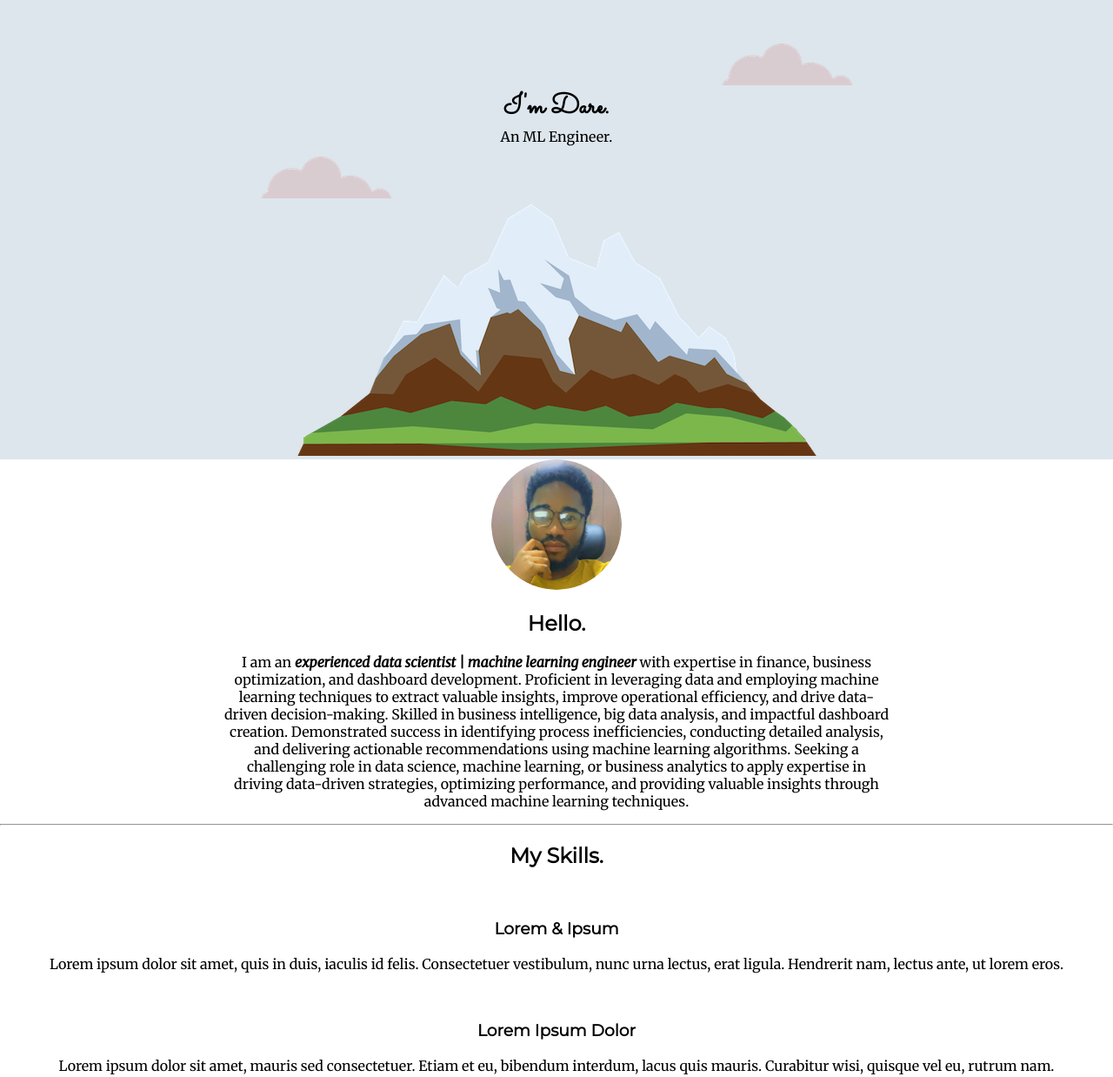
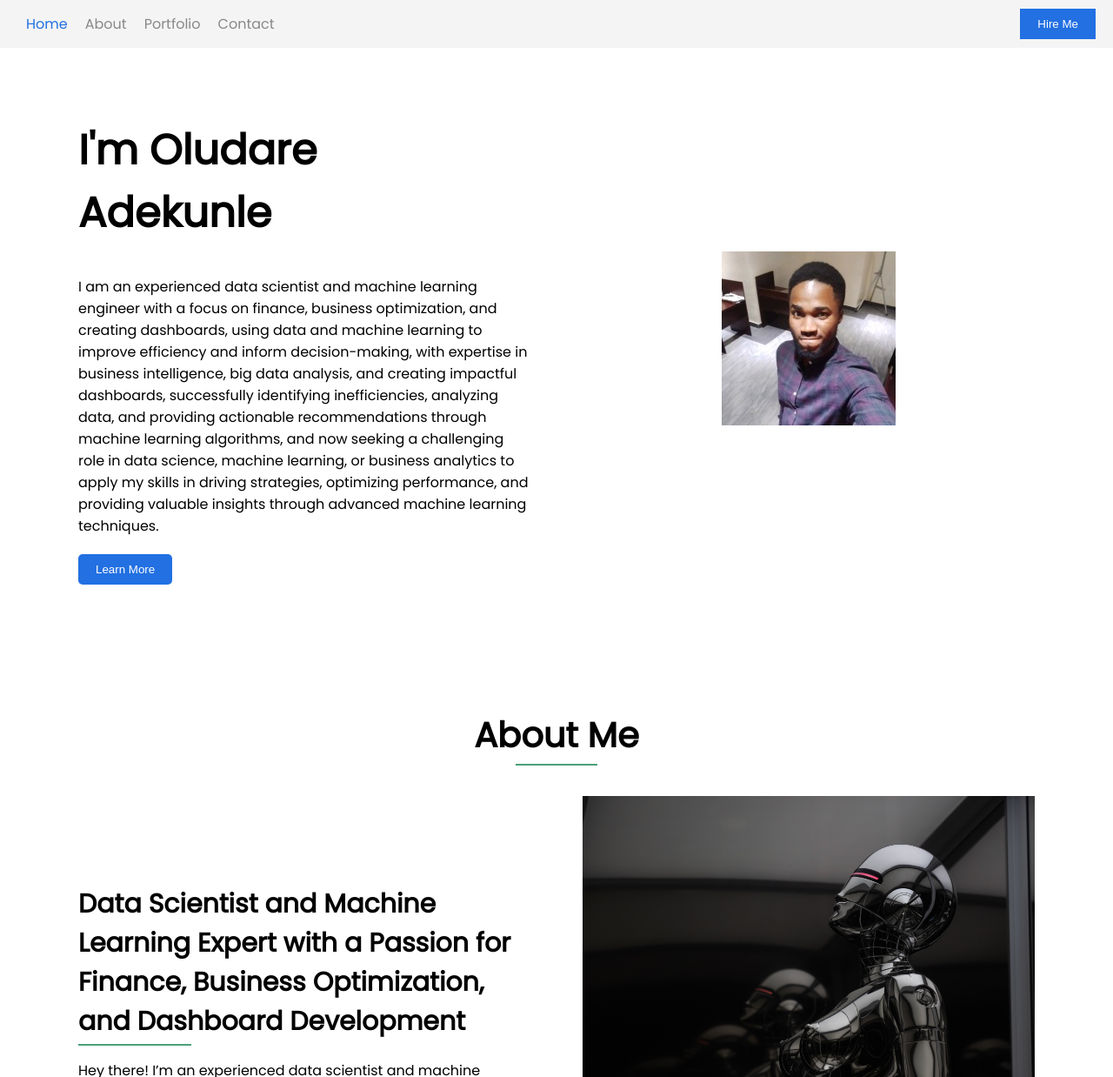
Before and after one commit to DareAdekunle/web_resume, a plain HTML site: page index.html in a window 1280 px wide. Shown: the top 1238 px of the page at 87% size. Drawn offline with Linux system fonts and the light colour scheme.

Commit message:
new portfolio changes
changed the portfolio
created the landing page to the 3rd section

```diff
--- a/css/styles.css
+++ b/css/styles.css
@@ -1,79 +1,184 @@
-a {}
-
+/* Global Styles */
 body {
-  margin-top: 0px;
-  margin-left: 0px;
-  margin-right: 0px;
-  text-align: center;
-  font-family: 'Merriweather', serif;
-
-}
-/*
-div {
-    background-color: #DDE6ED;
-  } */
-
-H1 {
-  margin-block-start: 0px;
-  font-family: 'Sacramento', cursive;
+  /* font-family: sans-serif, Arial; */
+  /* font-family: 'Montserrat', sans-serif; */
+  /* font-family: 'Nunito Sans', sans-serif; */
+  font-family: 'Poppins', sans-serif;
+  margin: 0;
+  padding: 0;
 }
 
-h2 {
-  font-family: 'Montserrat', sans-serif;
+/* Top Menu Styles */
+.top-menu {
+  background-color: #f4f4f4;
+  display: flex;
+  justify-content: space-between;
+  align-items: center;
+  padding: 10px 20px;
 }
 
-h3 {
-  font-family: 'Montserrat', sans-serif;
+.title-menu {
+  display: flex;
+  align-items: center;
 }
 
-.cloud_bottom {
-  position: absolute;
-  bottom: 300px;
-  left: 300px;
+.title-menu a {
+  text-decoration: none;
+  color: #888;
+  padding: 5px 10px;
+  border-radius: 5px;
+  transition: background-color 0.3s;
 }
 
-.cloud_top {
-  position: absolute;
-  right: 300px;
-  top: 50px;
+.title-menu a:hover,
+.title-menu a.current {
+  color: #2270E2;
 }
 
-.squares {
-  height: 100px;
-  width: 100px;
+/* "Hire Me" Button Styles */
+.hire-button {
+  background-color: #2270E2;
+  color: white;
+  border: none;
+  padding: 10px 20px;
+  /* border-radius: 5px; */
+  cursor: pointer;
+  transition: background-color 0.3s;
 }
 
-.profile_header{
-  size: 10%;
-  margin: 0 auto 0 auto;
+.hire-button:hover {
+  background-color: #0058a3;
 }
 
-.top_container {
-  background-color: #DDE6ED;
-  padding-top: 100px;
-  position: relative;
+/* Container Styles */
+/* Container Styles */
+.container {
+  width: 100%;
+  max-width: 1200px;
+  margin: 0 auto;
+  padding: 20px;
+  margin-bottom: 20px;
+  box-sizing: border-box;
 }
 
-/* ---------- id selectors -------------- */
-
-#profile_image {
-  border-radius: 100%;
-  height: 150px;
-  width: 150px;
+.container:not(:last-child) {
+  margin-bottom: 40px;
 }
 
-#profile_mess {
-  padding-left: 20%;
-  padding-right: 20%;
+/* Nested Container Styles */
+.nested-container {
+  display: flex;
+  flex-direction: column;
+  justify-content: center;
+  align-items: center;
+  flex: 1; /* Take equal space within the wrapper */
+  padding: 20px;
+  /* border: 1px solid #ccc; */
+  margin: 10px;
+  box-sizing: border-box;
 }
 
-
-/* ----------------------------------------- pseudo classes: this is for state of an element ------------------------------------- */
-
-/* img:hover {
-  color: goldenrod;
+/* Left Nested Container Styles */
+.left-container {
+  text-align: left;
+  display: flex;
+  flex-direction: column;
+  align-items: flex-start; /* Align content to the left */
 }
 
-a:hover {
-  color: gold;
-} */
+.left-container .header {
+  font-size: 48px;
+  margin-bottom: 20px;
+}
+
+.description {
+  font-size: 16px;
+  margin-bottom: 20px;
+}
+
+.learn-more-button {
+  background-color: #2270E2;
+  color: white;
+  border: none;
+  padding: 10px 20px;
+  border-radius: 5px;
+  cursor: pointer;
+  transition: background-color 0.3s;
+  align-self: flex-start; /* Align button to the left */
+}
+
+.learn-more-button:hover {
+  background-color: #0058a3;
+}
+
+/* Image Container Styles */
+.image-container {
+  text-align: center;
+}
+
+.fill-image {
+  max-width: 100%;
+  height: auto;
+}
+
+/* Wrapper for nested containers */
+.nested-containers-wrapper {
+  display: flex;
+}
+
+/* About Me Container Styles */
+.about-me-container {
+  text-align: center;
+  margin: 0 auto;
+}
+
+.about-me-header {
+  font-size: 40px;
+  /* color: #2270E2; */
+  position: relative;
+  display: inline-block;
+  margin-bottom: 10px;
+}
+
+.about-me-header::after {
+  content: '';
+  position: absolute;
+  bottom: -5px;
+  left: 25%;
+  width: 50%;
+  height: 2px;
+  background-color: #49A078;
+}
+
+.short-p{
+  font-size: 30px;
+  /* color: #2270E2; */
+  position: relative;
+  display: inline-block;
+  margin-bottom: 5px;
+}
+
+.short-p::after {
+  content: '';
+  position: absolute;
+  bottom: -5px;
+  left: 0%;
+  width: 25%;
+  height: 2px;
+  background-color: #49A078;
+}
+
+/* Contact Me Button Styles */
+.contact-button {
+  background-color: #2270E2;
+  color: white;
+  border: none;
+  padding: 10px 20px;
+  border-radius: 5px;
+  cursor: pointer;
+  transition: background-color 0.3s;
+}
+
+.contact-button:hover {
+  background-color: #0058a3;
+}
--- a/index.html
+++ b/index.html
@@ -1,70 +1,86 @@
 <!DOCTYPE html>
-<html>
+<html lang="en">
 <head>
-    <meta charset="utf-8">
-    <title>Dare the MLE</title>
+    <meta charset="UTF-8">
+    <meta name="viewport" content="width=device-width, initial-scale=1.0">
+    <title>Your Data Science Portfolio</title>
     <link rel="stylesheet" href="css/styles.css">
-    <link rel="icon" href="pictures/favicon.ico">
     <link rel="preconnect" href="https://fonts.googleapis.com">
 <link rel="preconnect" href="https://fonts.gstatic.com" crossorigin>
-<link href="https://fonts.googleapis.com/css2?family=Merriweather:ital@0;1&family=Montserrat:ital@0;1&family=Sacramento&display=swap" rel="stylesheet">
+<link href="https://fonts.googleapis.com/css2?family=Montserrat:ital@0;1&family=Nunito+Sans:ital,opsz@0,6..12;1,6..12&family=Poppins:ital@0;1&display=swap" rel="stylesheet">
 </head>
-
 <body>
-    <div class="top_container">
-      <img class= "cloud_top" src="pictures/cloud.png" alt="cloud_img">
-      <h1 class="profile_header">I'm Dare.</h1>
-      <p class="profile_header">An ML Engineer.</p>
-      <img class="cloud_bottom" src="pictures/cloud.png" alt="cloud_img">
-      <img src="pictures/mountain.png" alt="mountain_img">
+    <div class="top-menu">
+        <div class="title-menu">
+            <a href="#" class="current">Home</a>
+            <a href="#">About</a>
+            <a href="#">Portfolio</a>
+            <a href="#">Contact</a>
+        </div>
+        <button class="hire-button">Hire Me</button>
     </div>
 
-    <div class="middle-container">
-      <div class="profile">
-        <img src="pictures/IMG_6033-modified.png" id="profile_image" alt="profile picture">
-        <h2>Hello.</h2>
-        <p id="profile_mess">I am an <strong><em>experienced data scientist | machine learning engineer</em></strong> with expertise in finance,
-          business optimization, and dashboard development. Proficient in leveraging data and
-          employing machine learning techniques to extract valuable insights, improve operational
-          efficiency, and drive data-driven decision-making. Skilled in business intelligence,
-          big data analysis, and impactful dashboard creation. Demonstrated success in identifying
-          process inefficiencies, conducting detailed analysis, and delivering actionable
-          recommendations using machine learning algorithms. Seeking a challenging role in data
-          science, machine learning, or business analytics to apply expertise in driving data-driven
-          strategies, optimizing performance, and providing valuable insights through advanced
-          machine learning techniques.</p>
+    <div class="container">
+        <!-- Nested containers wrapper for left and image containers -->
+        <div class="nested-containers-wrapper">
+            <!-- First nested container -->
+            <div class="nested-container left-container">
+                <h1 class="header">I'm Oludare<br>Adekunle</h1>
+                <p class="description">
+                    I am an experienced data scientist and machine learning engineer with a focus on finance, business optimization, and creating dashboards, using data and machine learning to improve efficiency and inform decision-making, with expertise in business intelligence, big data analysis, and creating impactful dashboards, successfully identifying inefficiencies, analyzing data, and providing actionable recommendations through machine learning algorithms, and now seeking a challenging role in data science, machine learning, or business analytics to apply my skills in driving strategies, optimizing performance, and providing valuable insights through advanced machine learning techniques.
+                </p>
+                <button class="learn-more-button">Learn More</button>
             </div>
-      <hr>
-      <div class="skills">
-        <h2>My Skills.</h2>
-        <div class="skill-row">
-          <img class="" src="" alt="">
 
-          <h3>Lorem & Ipsum</h3>
-          <p>Lorem ipsum dolor sit amet, quis in duis, iaculis id felis. Consectetuer vestibulum, nunc urna lectus, erat ligula. Hendrerit nam, lectus ante, ut lorem eros.</p>
+            <!-- Second nested container for image -->
+            <div class="nested-container image-container">
+                <img src="pictures/dare.jpeg" alt="Image" class="fill-image">
             </div>
-        <div class="skill-row">
-          <img class="" src="" alt="">
-          <h3>Lorem Ipsum Dolor</h3>
-          <p>Lorem ipsum dolor sit amet, mauris sed consectetuer. Etiam et eu, bibendum interdum, lacus quis mauris. Curabitur wisi, quisque vel eu, rutrum nam.</p>
-        </div>
-      </div>
-      <hr>
-      <div class="contact-me">
-        <h2>Get In Touch</h2>
-        <h3>Lorem ipsum dolor sit amet, non elit.</h3>
-        <p>Lorem ipsum dolor sit amet, in quis, aenean amet. Phasellus sodales, tellus donec dui, ornare erat.</p>
-        <a class="btn" href="mailto:name@email.com">CONTACT ME</a>
         </div>
     </div>
 
+    <div class="container">
+        <!-- Third container -->
+        <div class="about-me-container">
+            <h2 class="about-me-header">About Me</h2>
+            <div class="underline"></div>
 
-    <div class="bottom-container">
-      <a class="footer-link" href="https://www.linkedin.com/">LinkedIn</a>
-      <a class="footer-link" href="https://twitter.com/">Twitter</a>
-      <a class="footer-link" href="https://www.appbrewery.co/">Website</a>
-      <p>© 2023 Oludare Adekunle.</p>
+            <div class="nested-containers-wrapper">
+                <!-- First nested container -->
+                <div class="nested-container left-container">
+                    <h2 class ="short-p"><strong>Data Scientist and Machine Learning Expert with a Passion for Finance, Business Optimization, and Dashboard Development</strong></h2>
+                    <div class="underline"></div>
+                    <p>Hey there! I’m an experienced data scientist and machine learning engineer with a knack for all things finance, business optimization, and dashboard development. My superpower is using data and machine learning to dig up valuable insights, streamline operations, and help teams make data-driven decisions. I’m a pro at business intelligence, big data analysis, and creating impactful dashboards that actually make a difference. I’ve got a track record of spotting inefficiencies, crunching numbers, and dishing out actionable recommendations using machine learning algorithms. I’m on the hunt for a challenging gig in data science, machine learning, or business analytics where I can put my skills to use, optimize performance, and unlock game-changing insights through advanced machine learning techniques.</p>
+                    <button class="contact-button">Contact Me</button>
                 </div>
 
+                <!-- Second nested container -->
+                <div class="nested-container">
+                    <img src="pictures/div2_2.jpg" alt="Image" class="fill-image">
+                </div>
+            </div>
+        </div>
+    </div>
+
+    <div class="container">
+        <h2>Project 3: Title</h2>
+        <p>Description of your third project...</p>
+    </div>
+
+    <div class="container">
+        <h2>Project 4: Title</h2>
+        <p>Description of your fourth project...</p>
+    </div>
+
+    <div class="container">
+        <h2>Project 5: Title</h2>
+        <p>Description of your fifth project...</p>
+    </div>
+
+    <div class="container">
+        <h2>Project 6: Title</h2>
+        <p>Description of your sixth project...</p>
+    </div>
 
 </body>
+</html>
```
Also changed, not shown: pictures/div2_2.jpg (added), 1 other file. Lines whose indentation alone changed are shown as unchanged.
